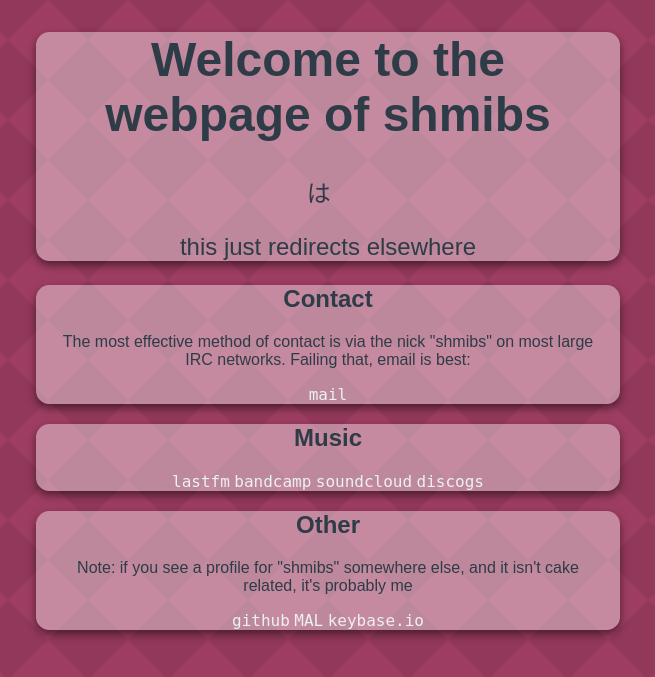
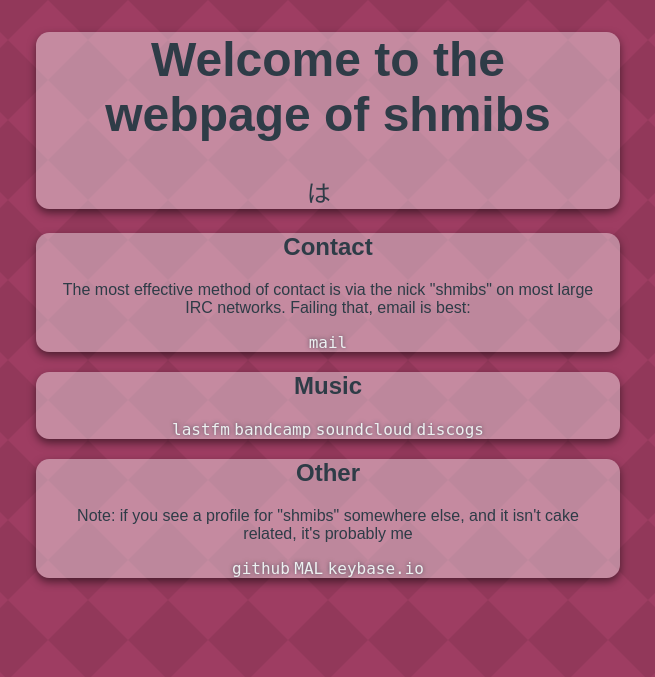
Before and after one commit to Sorunome/shmibbles.me, a PHP site: page / in a window 1280 px wide. Shown: the top 677 px of the page, without its empty margins (312-967 px from the left). Run offline with PHP 8.4, Linux system fonts and the light colour scheme; some web fonts are replaced.

Commit message:
greater readability

```diff
--- a/index.html
+++ b/index.html
@@ -32,7 +32,6 @@
 						は
 						<font face="Tengwar Telcontar"></font>
 					</p>
-					<p>this just redirects elsewhere</p>
 				</div>
 			</div>
 		</header>
--- a/main.css
+++ b/main.css
@@ -9,6 +9,7 @@ a {
 	color: #ecf1f1;
 	font-family: 'Fira Mono', monospace;
 	text-decoration: none;
+	text-shadow: 0pt 0pt 3pt rgba(28, 46, 60, 0.7);
 }
 
 a:hover {
@@ -33,7 +34,7 @@ a:hover {
 }
 
 .container:hover {
-	background-color: rgba(256, 256, 256, 0.5);
+	box-shadow: 0pt 4pt 7pt rgba(0, 0, 0, 0.6);
 	-moz-transform: translate(0pt,-1pt);
 	-webkit-transform: translate(0pt,-1pt);
 	transform: translate(0pt,-1pt);
--- a/main.js
+++ b/main.js
@@ -1,6 +1,6 @@
 /* randomise background colour */
-window.addEventListener('load',function() {
+window.addEventListener('load', function() {
 	var hue = Math.floor(Math.random()*360);
 	document.body.style.backgroundColor =
 		"hsl(" + hue.toString(10) + ", 44%, 43%)";
-} ,false);
+}, false);
```
